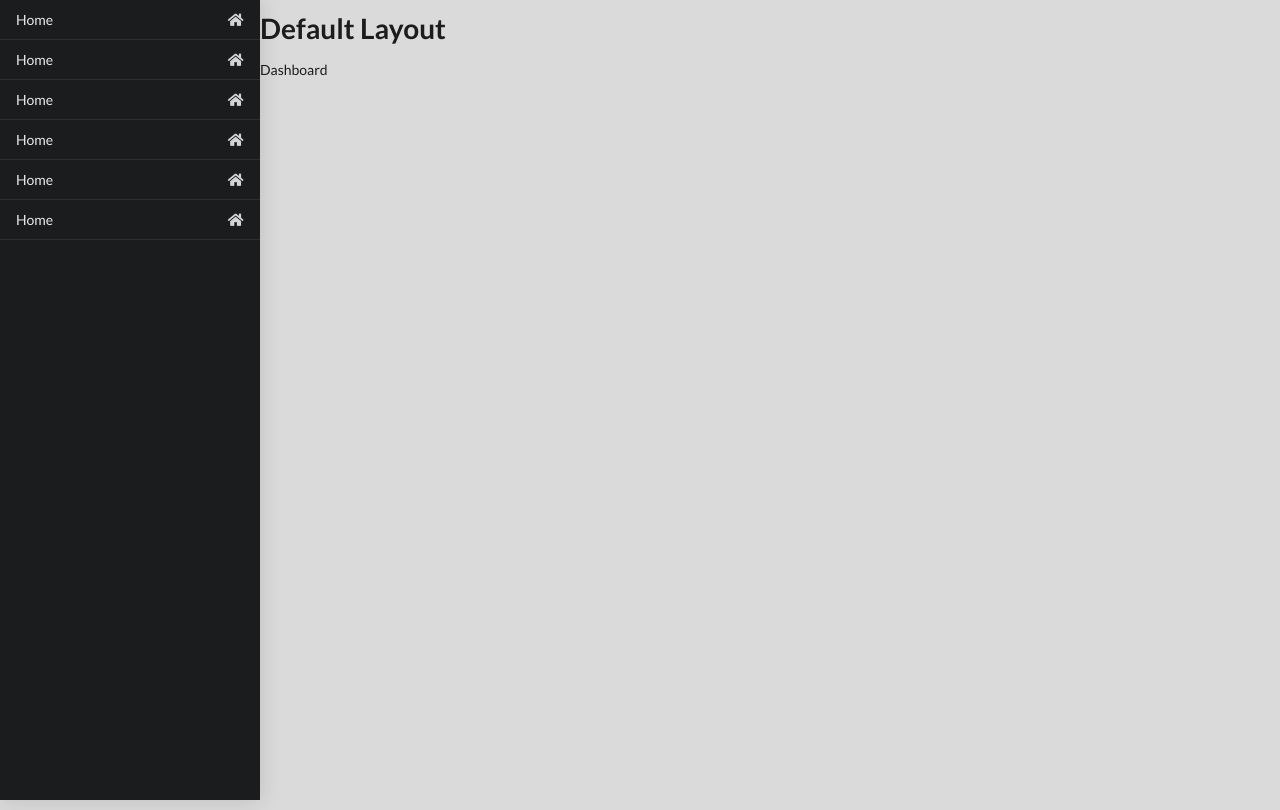
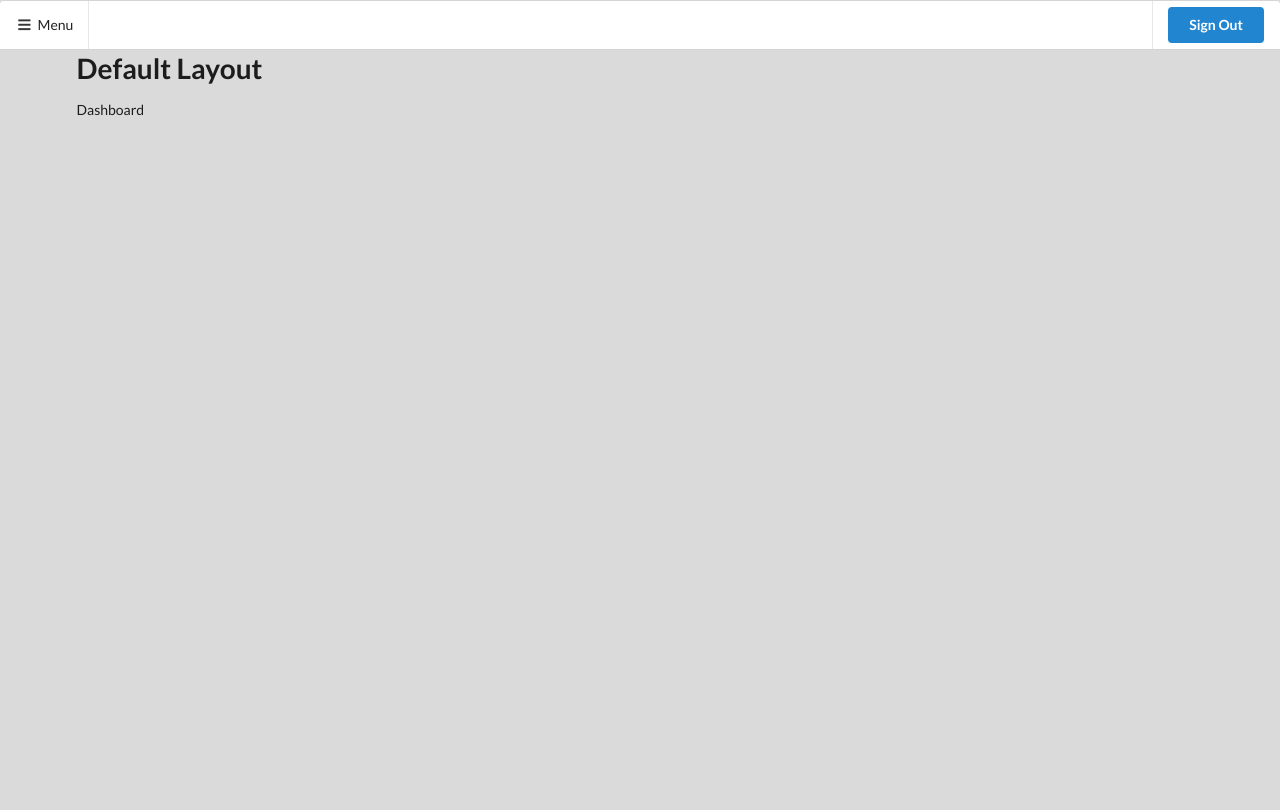
Before and after one commit to jvjunsay/passport-auth, a React app in the folder client/: page / in a window 1280 px wide. Built offline with nearby package versions, Linux system fonts and the light colour scheme; no server answers; sample sign-in values are in the browser's storage.

Commit message:
added signout button

```diff
--- a/client/public/index.html
+++ b/client/public/index.html
@@ -34,9 +34,14 @@
     <noscript>You need to enable JavaScript to run this app.</noscript>
     <div id="root"></div>
     <script>
-      $('#toggle').click(function () {
+      $( document ).ready(function() {
+            $('#toggle').click(function () {
         $('.ui.sidebar').sidebar('toggle');
       })
+
+        });
+
+
     </script>
     <!--
       This HTML file is a template.
--- a/client/src/components/App.js
+++ b/client/src/components/App.js
@@ -66,12 +66,6 @@ export class App extends Component {
               path='/signup'
               render={() => this.renderWithLoginLayout(Signup, EmptyLayout)}
             />
-
-            <Route
-              path='/signout'
-              render={() => this.renderWithLoginLayout(Signout, EmptyLayout)}
-            />
-
             <Route
               path='/feature'
               render={() => this.renderWithLoginLayout(Feature, EmptyLayout)}
--- a/client/src/components/Layout.js
+++ b/client/src/components/Layout.js
@@ -2,18 +2,30 @@ import React, { Component } from 'react';
 import { connect } from 'react-redux';
 import Sidebar from './Sidebar';
 import requireAuth from './requireAuth';
+import SignOut from '../components/auth/Signout';
 
 export class Layout extends Component {
   render () {
     return (
       <div>
         <Sidebar />
-        <div className='pusher' style={{ marginTop: '10px' }}>
+        <div className='ui top attached demo menu' style={{ marginTop: '0px' }}>
+          <a id='toggle' className='item'>
+            <i className='sidebar icon' />
+            Menu
+          </a>
+
+          <div className='right menu'>
+            <div className='item'>
+              <SignOut />
+            </div>
+          </div>
+        </div>
+        <div className='pusher'>
           <div className='ui container'>
             <h1>Default Layout</h1>
 
             {this.props.children}
-
           </div>
         </div>
       </div>
--- a/client/src/components/Sidebar.js
+++ b/client/src/components/Sidebar.js
@@ -3,7 +3,7 @@ import React, { Component } from 'react';
 export class Sidebar extends Component {
   render () {
     return (
-      <div className='ui vertical inverted left visible sidebar menu'>
+      <div className='ui vertical inverted left sidebar menu'>
         <div className='item'>
           <i className='home icon' />
           Home
--- a/client/src/components/auth/Signout.js
+++ b/client/src/components/auth/Signout.js
@@ -4,13 +4,14 @@ import { signout } from '../../actions';
 import history from '../../history';
 
 export class Signout extends Component {
-  componentDidMount () {
+  handleClick = () => {
+    debugger;
     this.props.signout();
     history.push('/');
-  }
+  };
 
   render () {
-    return <div>Sign out</div>;
+    return <button onClick={this.handleClick} className='ui primary button'>Sign Out</button>;
   }
 }
 
```
